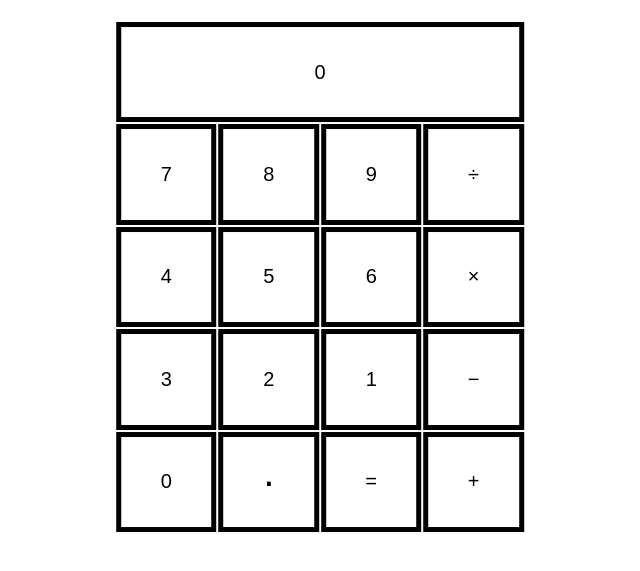
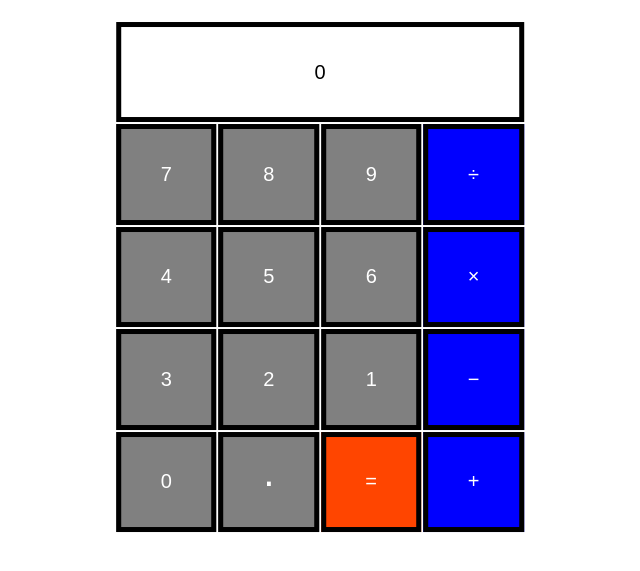
Before and after one commit to 512DuncanL/512duncanl.github.com, a plain HTML site: page calculator.html in a window 1280 px wide. Shown: the part 157-728 px from the top of the page, without its empty margins (320-960 px from the left). Drawn offline with Linux system fonts and the light colour scheme.

Commit message:
Added color

```diff
--- a/calculator.html
+++ b/calculator.html
@@ -26,6 +26,23 @@
             height: calc(50px + 3vw);
             border: 5px solid black;
             cursor: pointer;
+            background-color: grey;
+            color: white
+        }
+
+        #orange {
+            background-color: orangered;
+            color: white;
+        }
+
+        #numBar {
+            background-color: white;
+            color: black;
+        }
+
+        .blue {
+            background-color: blue;
+            color: white;
         }
     </style>
 </head>
@@ -41,25 +58,25 @@
             <td onclick="num7()">7</td>
             <td onclick="num8()">8</td>
             <td onclick="num9()">9</td>
-            <td onclick="divide()">&div;</td>
+            <td onclick="divide()" class="blue">&div;</td>
         </tr>
         <tr>
             <td onclick="num4()">4</td>
             <td onclick="num5()">5</td>
             <td onclick="num6()">6</td>
-            <td onclick="multiply()">&times;</td>
+            <td onclick="multiply()" class="blue">&times;</td>
         </tr>
         <tr>
             <td onclick="num3()">3</td>
             <td onclick="num2()">2</td>
             <td onclick="num1()">1</td>
-            <td onclick="minus()">&minus;</td>
+            <td onclick="minus()" class="blue">&minus;</td>
         </tr>
         <tr>
             <td onclick="num0()">0</td>
             <td style="font-size: 40px" onclick="decimal()">&middot;</td>
-            <td onclick="equals()">&equals;</td>
-            <td onclick="plus()">&plus;</td>
+            <td onclick="equals()" id="orange">&equals;</td>
+            <td onclick="plus()" class="blue">&plus;</td>
         </tr>
     </table>
     <script>
```
